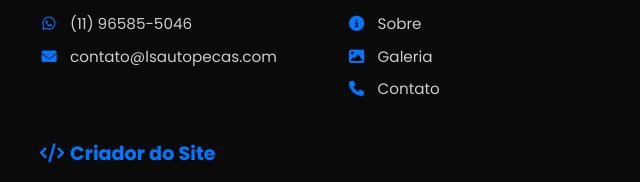
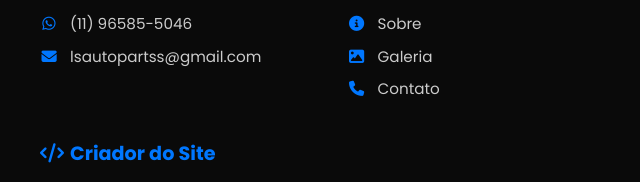
Before and after one commit to daricss/ls-auto-pe-as, a plain HTML site: page index.html in a window 1280 px wide. Shown: the part 1805-1987 px from the top of the page, 0-640 px from the left. Drawn offline with Linux system fonts and the light colour scheme.

Commit message:
index.html

```diff
--- a/index.html
+++ b/index.html
@@ -85,7 +85,7 @@
     <div class="info-contato">
       <h3><i class="fas fa-comment"></i> Contato</h3>
       <p><i class="fab fa-whatsapp"></i> (11) 96585-5046</p>
-      <p><i class="fas fa-envelope"></i> contato@lsautopecas.com</p>
+      <p><i class="fas fa-envelope"></i> lsautopartss@gmail.com</p>
     </div>
 
     <div class="info-links">
```
